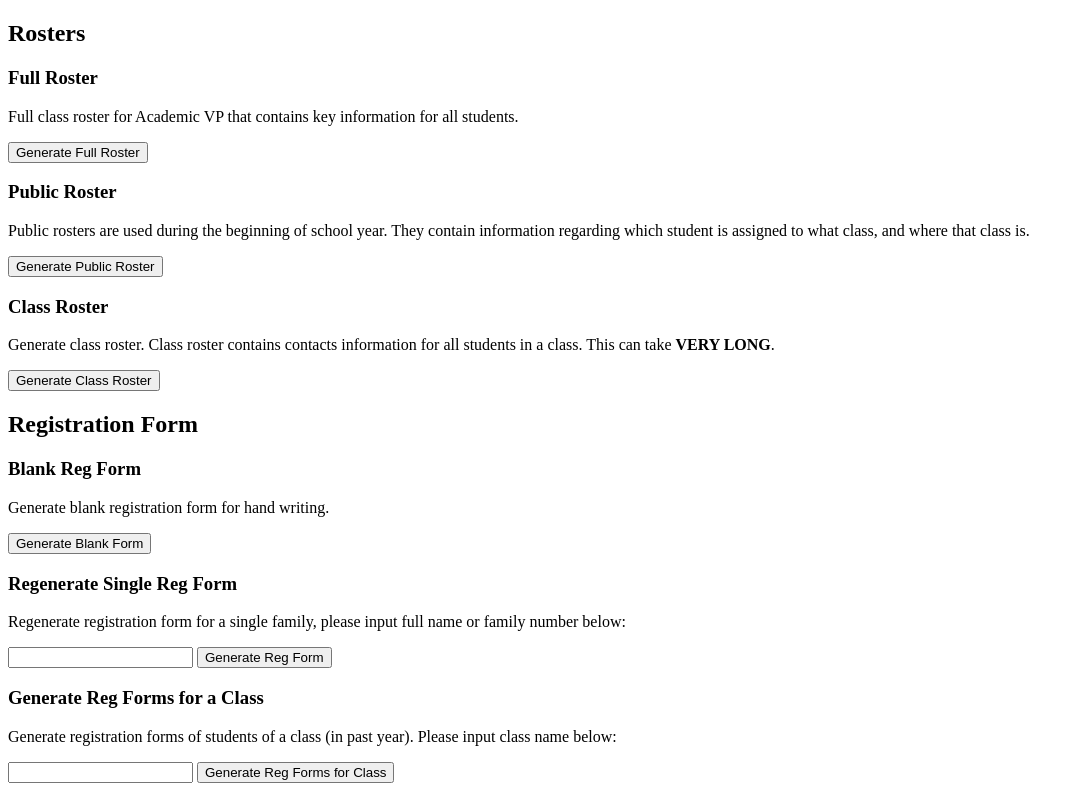
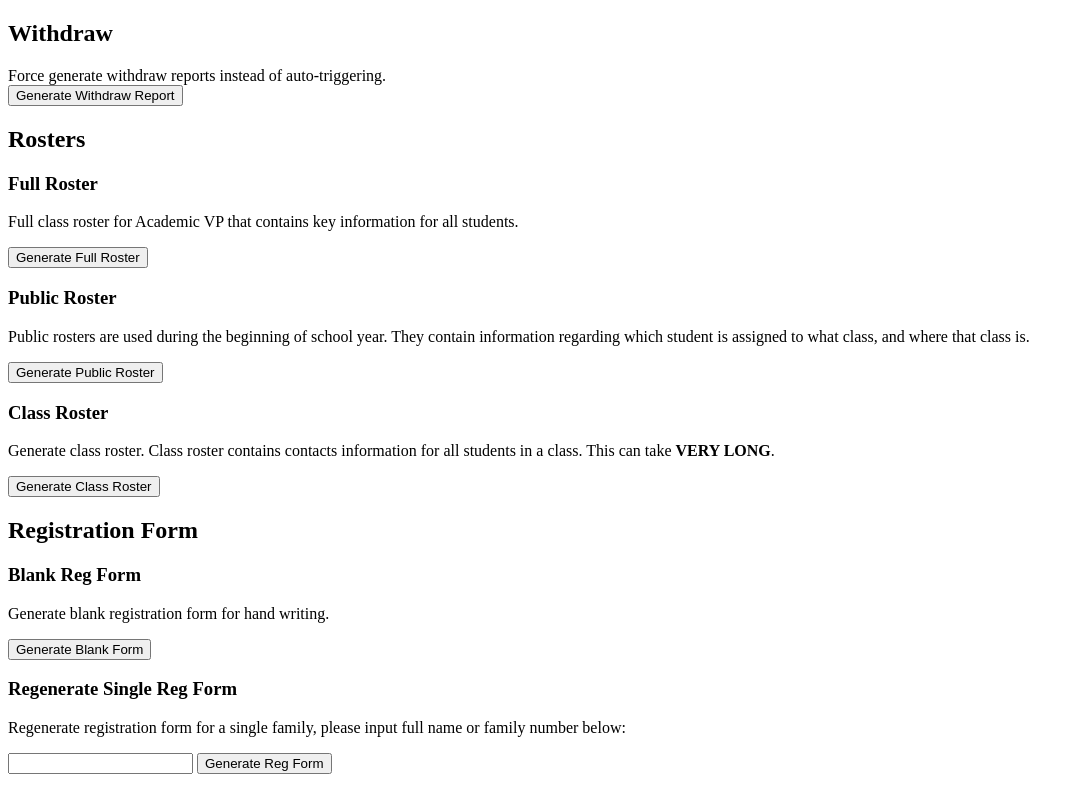
Before and after one commit to clssc/regserver, a plain HTML site: page index.html in a window 1280 px wide. Shown: the top 790 px of the page, without its empty margins (0-1084 px from the left). Drawn offline with Linux system fonts and the light colour scheme.

Commit message:
Add withdraw report

```diff
--- a/index.html
+++ b/index.html
@@ -6,6 +6,11 @@
 
 </head>
 <body>
+<h2>Withdraw</h2>
+Force generate withdraw reports instead of auto-triggering.
+<form>
+  <input type="button" id="withdraw" value="Generate Withdraw Report" />
+</form>
 
 <h2>Rosters</h2>
 
```
Also changed, not shown: js.html (+5 -0 lines), 1 other file.
